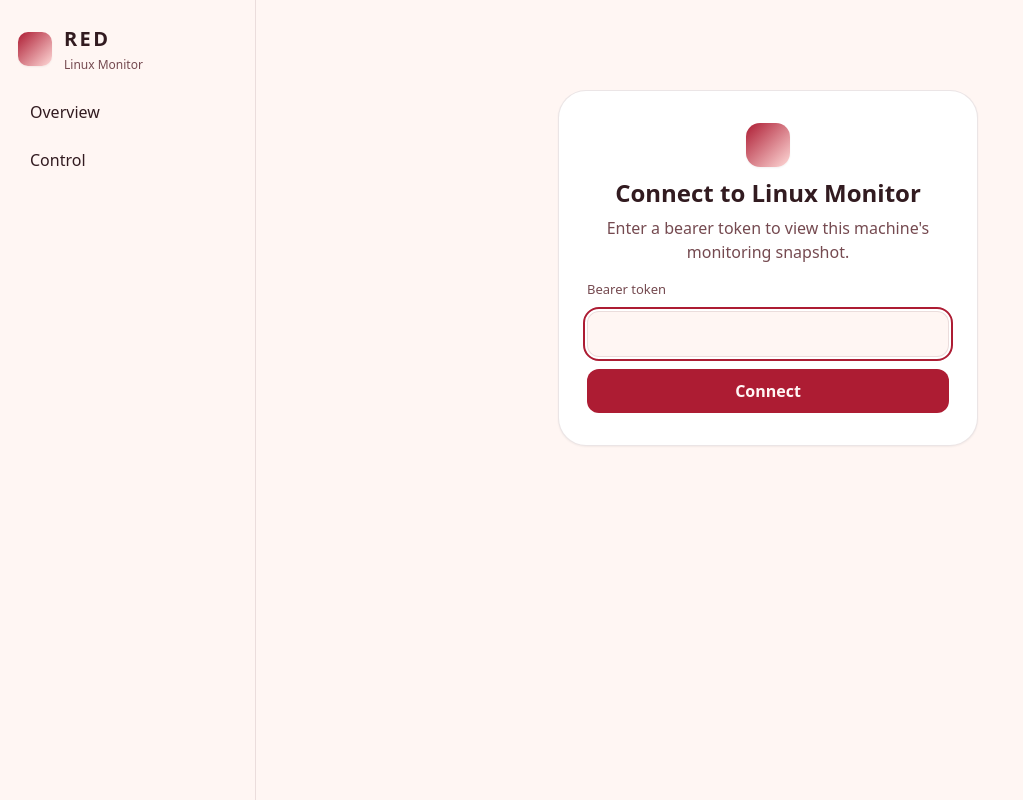
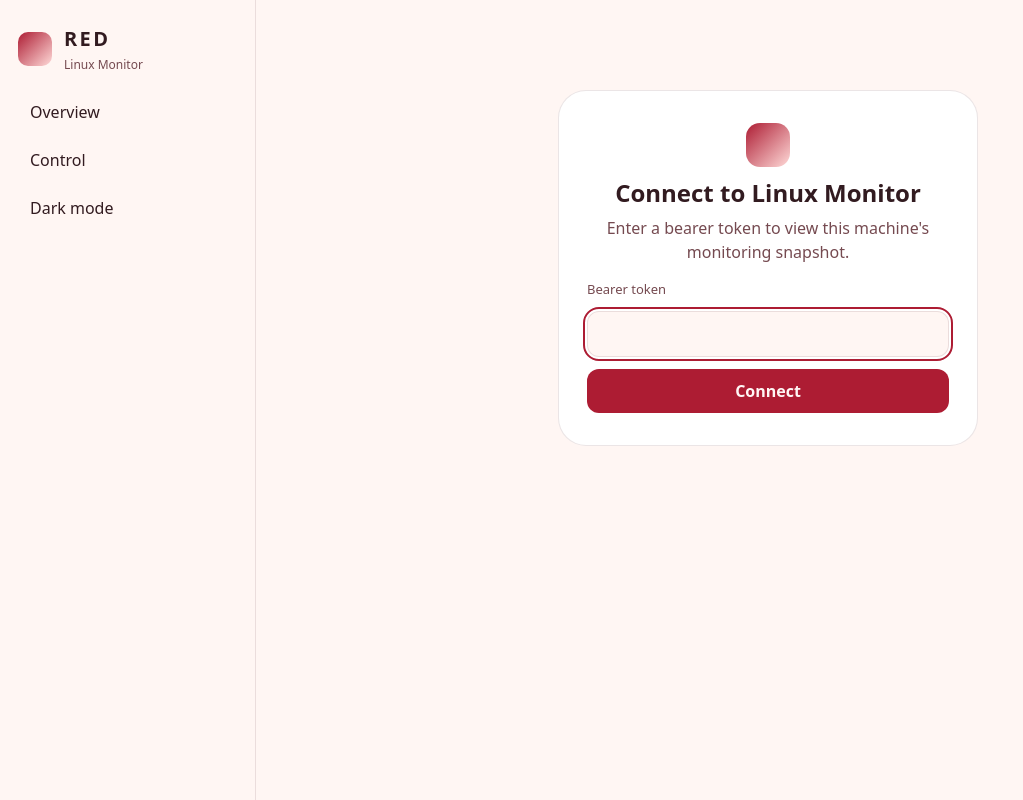
Before and after one commit to ch7amada/red, a FastAPI app: page /connect in a window 1280 px wide. Shown: the whole page, without its empty margins (0-1023 px from the left). Run offline with FastAPI, Linux system fonts and the light colour scheme.

Commit message:
feat(webapp): add a persistent dark mode toggle

```diff
--- a/webapp/static/css/app.css
+++ b/webapp/static/css/app.css
@@ -1,46 +1,28 @@
 :root {
-  --bg: #FFF6F3;
-  --surface: #FFF6F3;
-  --card: #FFFFFF;
-  --card-border: rgba(117, 74, 80, 0.14);
-  --text: #321B20;
-  --muted: #754A50;
-  --primary: #AD1C33;
-  --on-primary: #FFF6F5;
-  --primary-container: #FFDAD8;
-  --on-primary-container: #40121B;
-  --secondary-container: #C2E8CE;
-  --on-secondary-container: #1B3D28;
-  --live: #1B3D28;
-  --live-bg: #C2E8CE;
-  --error: #B3261E;
-  --error-bg: #F9DEDC;
+  color-scheme: light dark;
+  --bg: light-dark(#FFF6F3, #211315);
+  --surface: light-dark(#FFF6F3, #211315);
+  --card: light-dark(#FFFFFF, #2A1A1D);
+  --card-border: light-dark(rgba(117, 74, 80, 0.14), rgba(221, 185, 188, 0.16));
+  --text: light-dark(#321B20, #F9E8E7);
+  --muted: light-dark(#754A50, #DDB9BC);
+  --primary: light-dark(#AD1C33, #9C243B);
+  --on-primary: light-dark(#FFF6F5, #FFF0EF);
+  --primary-container: light-dark(#FFDAD8, #5E1725);
+  --on-primary-container: light-dark(#40121B, #FFDAD8);
+  --secondary-container: light-dark(#C2E8CE, #274937);
+  --on-secondary-container: light-dark(#1B3D28, #D7F6E1);
+  --live: light-dark(#1B3D28, #D7F6E1);
+  --live-bg: light-dark(#C2E8CE, #274937);
+  --error: light-dark(#B3261E, #F2B8B5);
+  --error-bg: light-dark(#F9DEDC, #4A1F22);
   --radius: 20px;
   --radius-lg: 28px;
-  --shadow: 0 1px 2px rgba(50, 27, 32, 0.06);
+  --shadow: light-dark(0 1px 2px rgba(50, 27, 32, 0.06), 0 1px 2px rgba(0, 0, 0, 0.3));
 }
 
-@media (prefers-color-scheme: dark) {
-  :root {
-    --bg: #211315;
-    --surface: #211315;
-    --card: #2A1A1D;
-    --card-border: rgba(221, 185, 188, 0.16);
-    --text: #F9E8E7;
-    --muted: #DDB9BC;
-    --primary: #9C243B;
-    --on-primary: #FFF0EF;
-    --primary-container: #5E1725;
-    --on-primary-container: #FFDAD8;
-    --secondary-container: #274937;
-    --on-secondary-container: #D7F6E1;
-    --live: #D7F6E1;
-    --live-bg: #274937;
-    --error: #F2B8B5;
-    --error-bg: #4A1F22;
-    --shadow: 0 1px 2px rgba(0, 0, 0, 0.3);
-  }
-}
+:root[data-theme="dark"] { color-scheme: dark; }
+:root[data-theme="light"] { color-scheme: light; }
 
 * { box-sizing: border-box; }
 html, body { margin: 0; padding: 0; }
@@ -100,6 +82,7 @@ input[type="checkbox"], input[type="radio"] { accent-color: var(--primary); }
 }
 .nav-item:hover { background: var(--primary-container); color: var(--on-primary-container); }
 .nav-item.active { background: var(--primary-container); color: var(--on-primary-container); font-weight: 600; }
+button.nav-item { border: 0; background: transparent; color: inherit; font: inherit; cursor: pointer; text-align: left; }
 
 .rail-footer { margin-top: auto; }
 
--- a/webapp/templates/base.html
+++ b/webapp/templates/base.html
@@ -6,6 +6,33 @@
   <meta name="color-scheme" content="light dark">
   <title>{% block title %}Linux Monitor{% endblock %}</title>
   <link rel="icon" href="data:,">
+  <script>
+    (function () {
+      var keys = ["theme", "darkMode", "color-theme", "dark-mode", "lm-theme"];
+      function normalize(value) {
+        if (value === "dark" || value === "true" || value === "1") return "dark";
+        if (value === "light" || value === "false" || value === "0") return "light";
+        return null;
+      }
+      function storedTheme() {
+        for (var i = 0; i < keys.length; i++) {
+          try {
+            var value = window.localStorage.getItem(keys[i]);
+            var theme = normalize(value);
+            if (theme) return theme;
+          } catch (e) {}
+        }
+        return null;
+      }
+      var theme = storedTheme();
+      if (!theme) {
+        theme = window.matchMedia && window.matchMedia("(prefers-color-scheme: dark)").matches ? "dark" : "light";
+      }
+      document.documentElement.setAttribute("data-theme", theme);
+      var meta = document.querySelector('meta[name="color-scheme"]');
+      if (meta) meta.setAttribute("content", theme);
+    })();
+  </script>
   <link rel="stylesheet" href="/static/css/app.css">
   <script src="/static/vendor/htmx.min.js"
           integrity="sha384-2OatzQy1H+Zd/IIrjr1TcuDGqLXeHhbooAyJY1KdQMKnr4LZ22k31GBLdYKHmVjg"
@@ -25,6 +52,7 @@
       <nav class="rail-nav">
         <a class="nav-item {% if request.url.path == '/' %}active{% endif %}" href="/" {% if request.url.path == '/' %}aria-current="page"{% endif %}>Overview</a>
         <a class="nav-item {% if request.url.path == '/control' %}active{% endif %}" href="/control" {% if request.url.path == '/control' %}aria-current="page"{% endif %}>Control</a>
+        <button type="button" class="nav-item theme-toggle" aria-pressed="false">Dark mode</button>
       </nav>
       <div class="rail-footer">
         {% block rail_footer %}{% endblock %}
@@ -34,5 +62,58 @@
       {% block content %}{% endblock %}
     </main>
   </div>
+  <script>
+    (function () {
+      var keys = ["theme", "darkMode", "color-theme", "dark-mode", "lm-theme"];
+      var root = document.documentElement;
+      function normalize(value) {
+        if (value === "dark" || value === "true" || value === "1") return "dark";
+        if (value === "light" || value === "false" || value === "0") return "light";
+        return null;
+      }
+      function readStored() {
+        for (var i = 0; i < keys.length; i++) {
+          try {
+            var value = window.localStorage.getItem(keys[i]);
+            var theme = normalize(value);
+            if (theme) return theme;
+          } catch (e) {}
+        }
+        return null;
+      }
+      function systemDark() {
+        return window.matchMedia && window.matchMedia("(prefers-color-scheme: dark)").matches;
+      }
+      function isDark() {
+        var theme = root.getAttribute("data-theme");
+        if (theme === "dark") return true;
+        if (theme === "light") return false;
+        return systemDark();
+      }
+      function sync() {
+        var btn = document.querySelector(".theme-toggle");
+        if (btn) btn.setAttribute("aria-pressed", isDark() ? "true" : "false");
+      }
+      function persist(theme) {
+        for (var i = 0; i < keys.length; i++) {
+          try { window.localStorage.setItem(keys[i], theme); } catch (e) {}
+        }
+      }
+      function apply(theme) {
+        root.setAttribute("data-theme", theme);
+        persist(theme);
+        var meta = document.querySelector('meta[name="color-scheme"]');
+        if (meta) meta.setAttribute("content", theme);
+        sync();
+      }
+      sync();
+      var btn = document.querySelector(".theme-toggle");
+      if (btn) {
+        btn.addEventListener("click", function () {
+          apply(isDark() ? "light" : "dark");
+        });
+      }
+    })();
+  </script>
 </body>
 </html>
```
